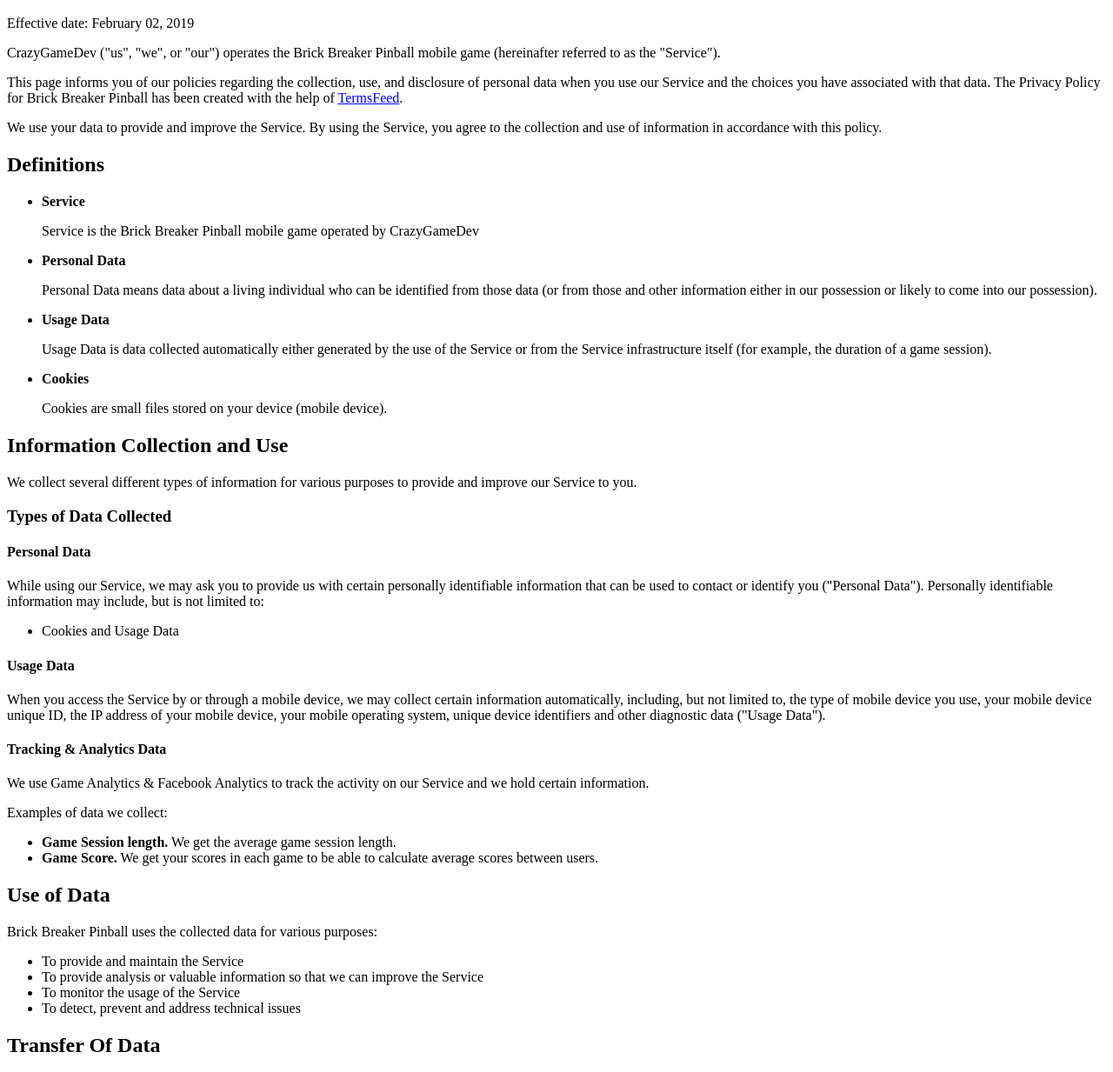
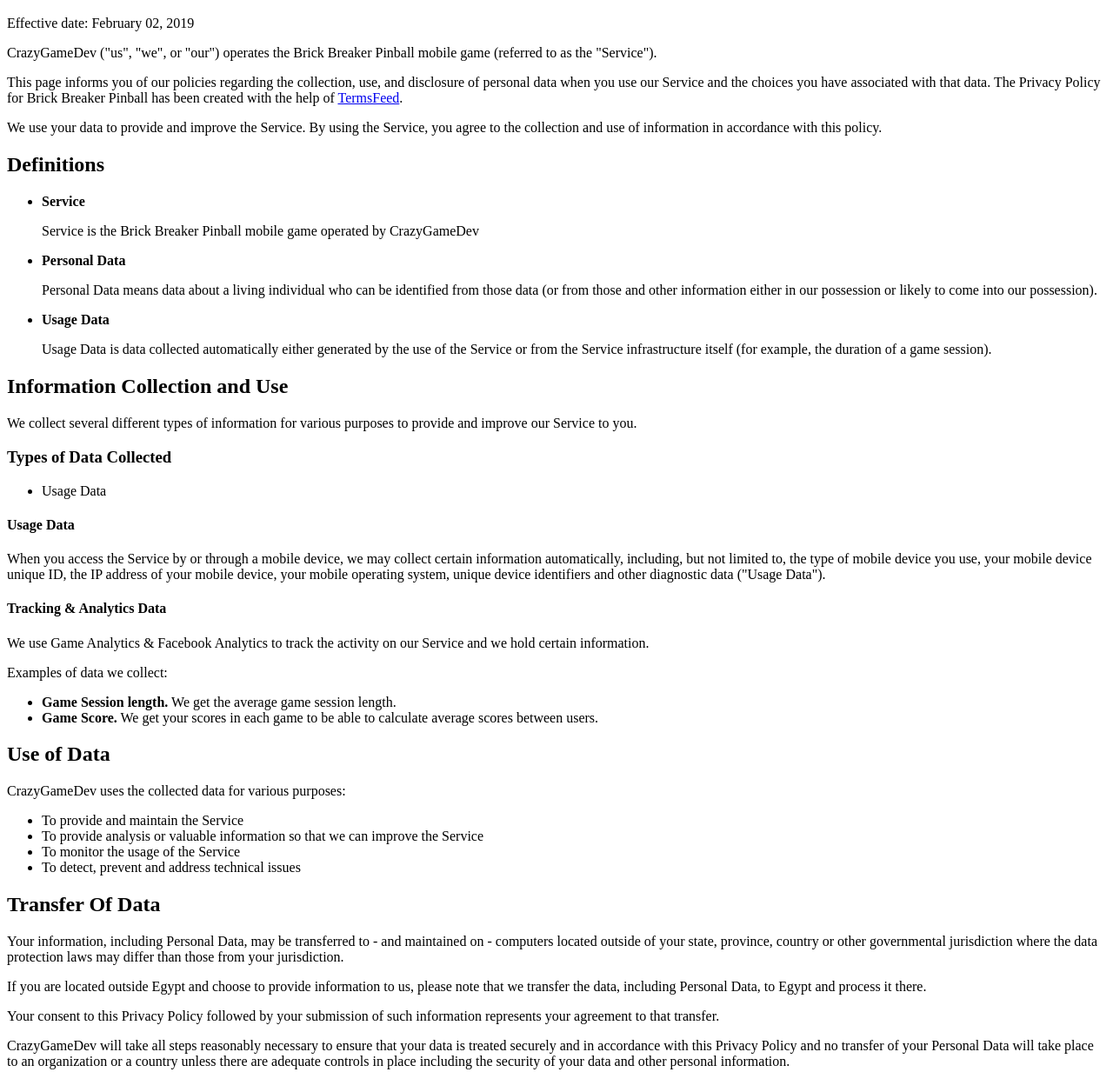
Before and after one commit to RamyDergham/BrickBreakerPinball, a plain HTML site: page index.html in a window 1280 px wide. Shown: the part 48-1281 px from the top of the page at 87% size. Drawn offline with Linux system fonts and the light colour scheme.

Commit message:
Update index.html

```diff
--- a/index.html
+++ b/index.html
@@ -4,7 +4,7 @@
 <p>Effective date: February 02, 2019</p>
 
 
-<p>CrazyGameDev ("us", "we", or "our") operates the Brick Breaker Pinball mobile game (hereinafter referred to as the "Service").</p>
+<p>CrazyGameDev ("us", "we", or "our") operates the Brick Breaker Pinball mobile game (referred to as the "Service").</p>
 
 <p>This page informs you of our policies regarding the collection, use, and disclosure of personal data when you use our Service and the choices you have associated with that data. The Privacy Policy  for Brick Breaker Pinball has been created with the help of <a href="https://termsfeed.com/">TermsFeed</a>.</p>
 
@@ -24,10 +24,6 @@
         <p><strong>Usage Data</strong></p>
         <p>Usage Data is data collected automatically either generated by the use of the Service or from the Service infrastructure itself (for example, the duration of a game session).</p>
     </li>
-    <li>
-        <p><strong>Cookies</strong></p>
-        <p>Cookies are small files stored on your device (mobile device).</p>
-    </li>
 </ul>
 
 <h2>Information Collection and Use</h2>
@@ -35,11 +31,8 @@
 
 <h3>Types of Data Collected</h3>
 
-<h4>Personal Data</h4>
-<p>While using our Service, we may ask you to provide us with certain personally identifiable information that can be used to contact or identify you ("Personal Data"). Personally identifiable information may include, but is not limited to:</p>
-
 <ul>
-<li>Cookies and Usage Data</li>
+<li>Usage Data</li>
 </ul>
 
 <h4>Usage Data</h4>
@@ -56,7 +49,7 @@
 
 <h2>Use of Data</h2>
 
-<p>Brick Breaker Pinball uses the collected data for various purposes:</p>
+<p>CrazyGameDev uses the collected data for various purposes:</p>
 <ul>
     <li>To provide and maintain the Service</li>
     <li>To provide analysis or valuable information so that we can improve the Service</li>
@@ -95,7 +88,7 @@
 <ul>
                     <li>
         <p><strong>Game Analytics</strong></p>
-        <p>For more information on what tyspe of information Game Analytics collects, please visit their Privacy Policy page: <a href="https://gameanalytics.com/privacy">https://gameanalytics.com/privacy</a></p>
+        <p>For more information on what type of information Game Analytics collects, please visit their Privacy Policy page: <a href="https://gameanalytics.com/privacy">https://gameanalytics.com/privacy</a></p>
     </li>
     </ul>
 <ul>
```
